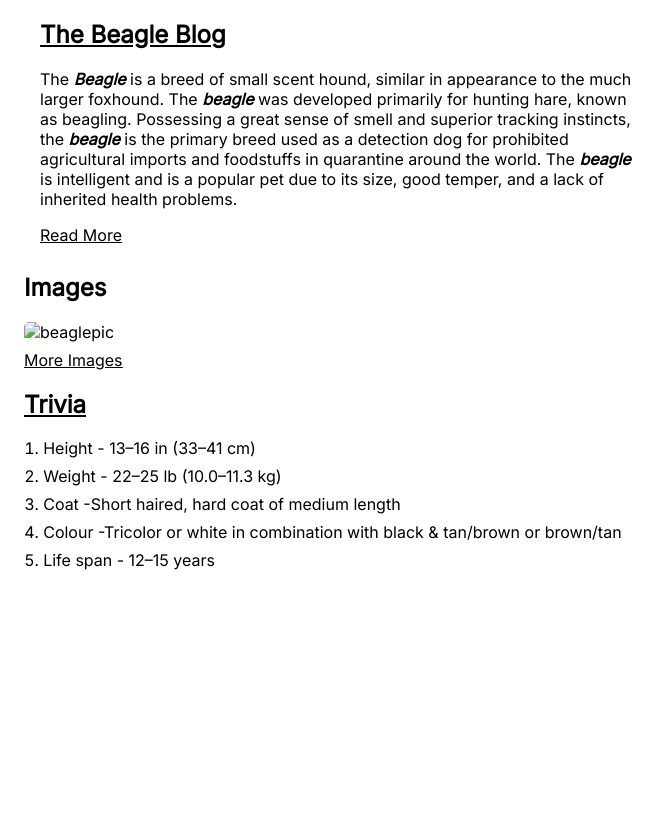
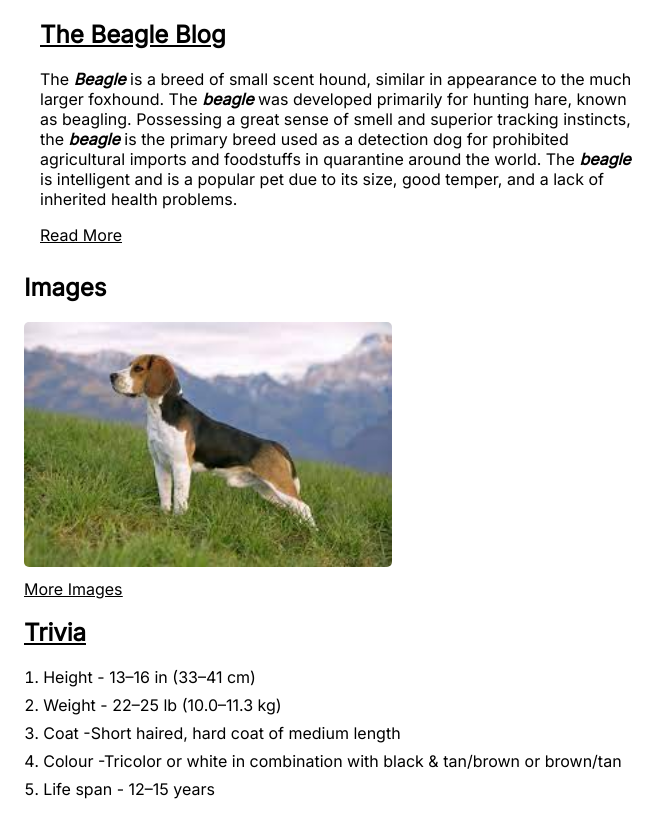
Before and after one commit to govindraj-maddi/F1-Project, a plain HTML site: page index.html in a window 1280 px wide. Shown: the whole page, without its empty margins (0-671 px from the left). Drawn offline with Linux system fonts and the light colour scheme.

Commit message:
Update index.html

```diff
--- a/index.html
+++ b/index.html
@@ -6,8 +6,8 @@
 <link rel="preconnect" href="https://fonts.gstatic.com" crossorigin>
 <link href="https://fonts.googleapis.com/css2?family=Inter&display=swap" rel="stylesheet">
 <link rel="apple-touch-icon" sizes="180x180" href="/apple-touch-icon.png">
-<link rel="icon" type="image/png" sizes="32x32" href="Images/favicon-32x32.png">
-<link rel="icon" type="image/png" sizes="16x16" href="Images/favicon-16x16.png">
+<link rel="icon" type="image/png" sizes="32x32" href="favicon-32x32.png">
+<link rel="icon" type="image/png" sizes="16x16" href="favicon-16x16.png">
 <link rel="manifest" href="/site.webmanifest">
 <link rel="stylesheet" href="style.css"/>
 </head>
@@ -27,7 +27,7 @@
     <div>
       <section class="heading"><h2>Images</h2></section>
       <section>
-		<img src="Images/beaglepic.jpg" alt="beaglepic"/>
+		<img src="beaglepic.jpg" alt="beaglepic"/>
 	 </section>
        <section class="moreimg"><u><a href="https://www.google.com/search?q=beagle&rlz=1C5CHFA_enUS944US945&sxsrf=ALiCzsYi_xLzuX5-mgRt-U2UMiiEwhaCTA:1672839794160&source=lnms&tbm=isch&sa=X&ved=2ahUKEwiat8ntha78AhVnDbcAHX7UCYYQ_AUoAXoECAEQAw&biw=1629&bih=894&dpr=2.2">More Images</a></u></section>
     </div>
```
